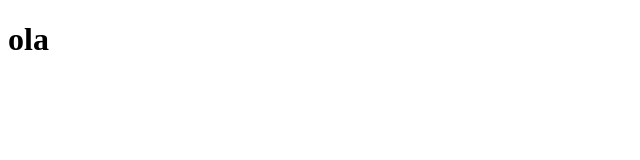
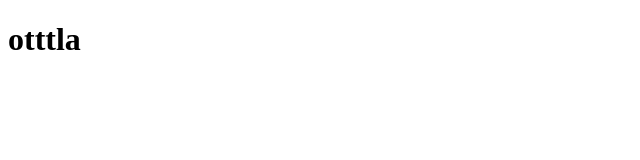
Before and after one commit to Devduduu/Ola-Mundo, a plain HTML site: page src/index.html in a window 1280 px wide. Shown: the full height of the page, 0-640 px from the left. Drawn offline with Linux system fonts and the light colour scheme.

Commit message:
teste rapido

```diff
--- a/src/index.html
+++ b/src/index.html
@@ -6,6 +6,6 @@
     <title>Document</title>
 </head>
 <body>
-    <h1>ola</h1>
+    <h1>otttla</h1>
 </body>
 </html>
```
